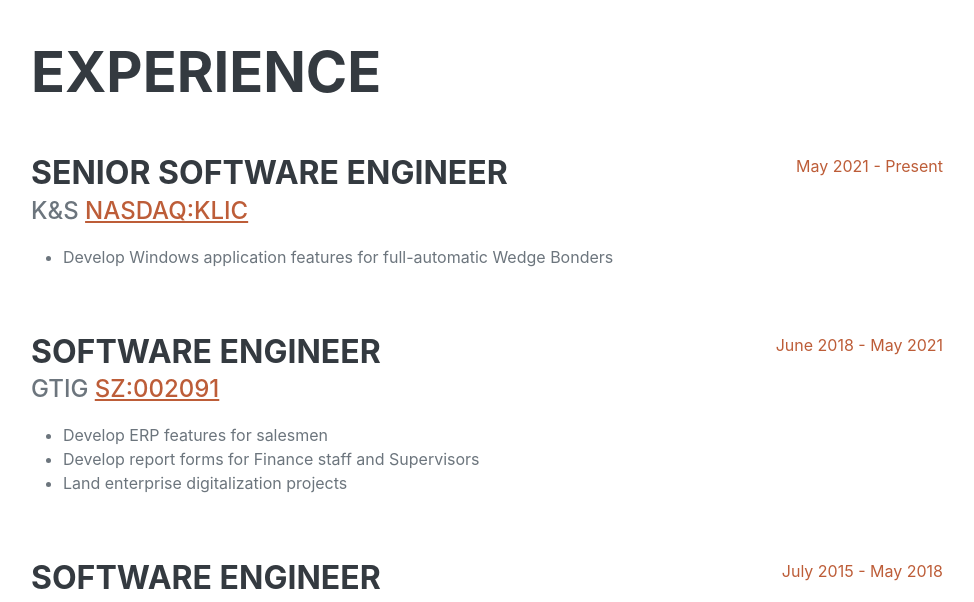
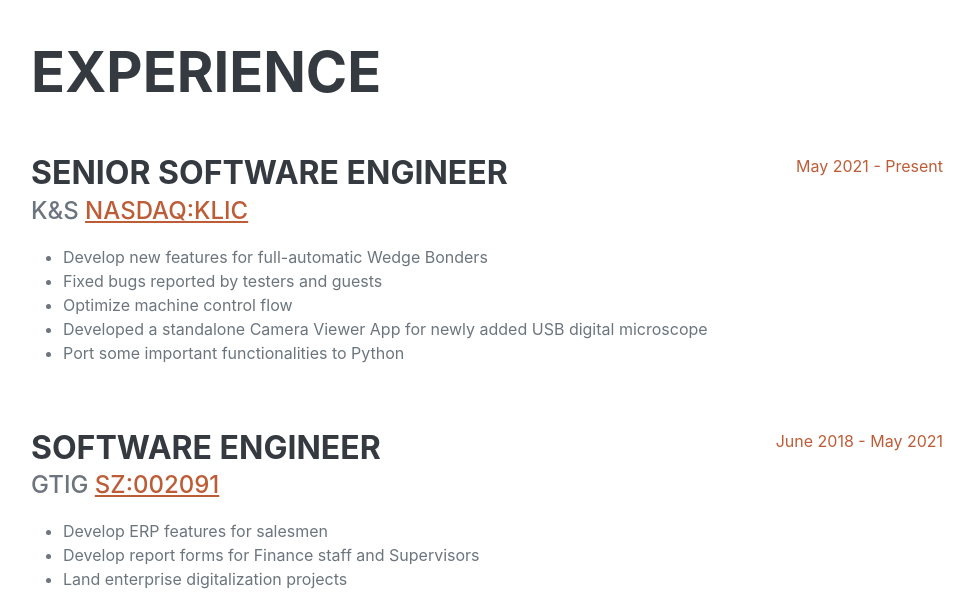
Before and after one commit to yelloworangecc/website, a Flask app: page /resume in a window 1280 px wide. Shown: the part 889-1491 px from the top of the page, without its empty margins (289-1263 px from the left). Run offline with Flask 2, Linux system fonts and the light colour scheme; some libraries are stand-ins or nearby versions.

Commit message:
update resume

```diff
--- a/templates/resume.html
+++ b/templates/resume.html
@@ -86,7 +86,11 @@
                             <h3 class="mb-0">Senior Software Engineer</h3>
                             <div class="subheading mb-3">K&amp;S <a href="https://xueqiu.com/S/KLIC">NASDAQ:KLIC</a></div>
 			    <ul>
-			      <li>Develop Windows application features for full-automatic Wedge Bonders</li>
+			      <li>Develop new features for full-automatic Wedge Bonders</li>
+			      <li>Fixed bugs reported by testers and guests</li>
+			      <li>Optimize machine control flow</li>
+			      <li>Developed a standalone Camera Viewer App for newly added USB digital microscope</li>
+			      <li>Port some important functionalities to Python</li>
 			    </ul>
                         </div>
                         <div class="flex-shrink-0"><span class="text-primary">May 2021 - Present</span></div>
```
